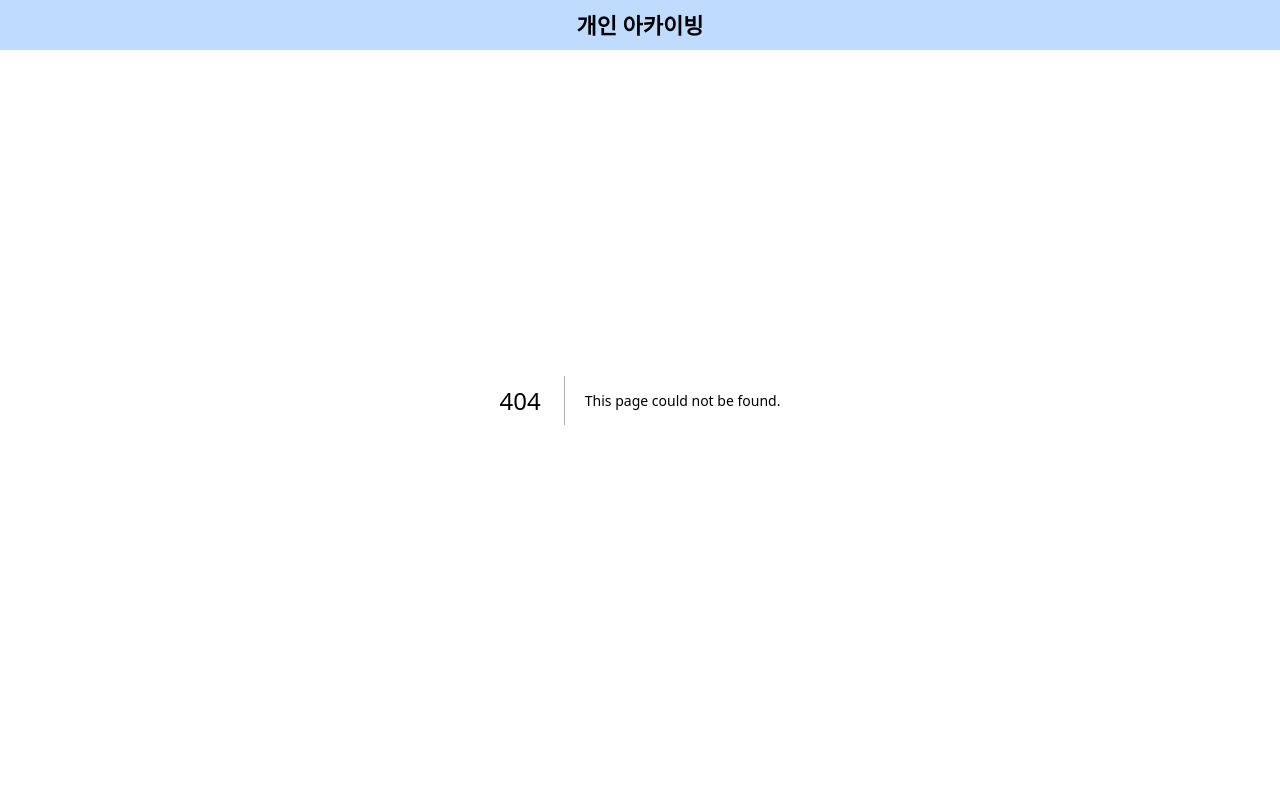
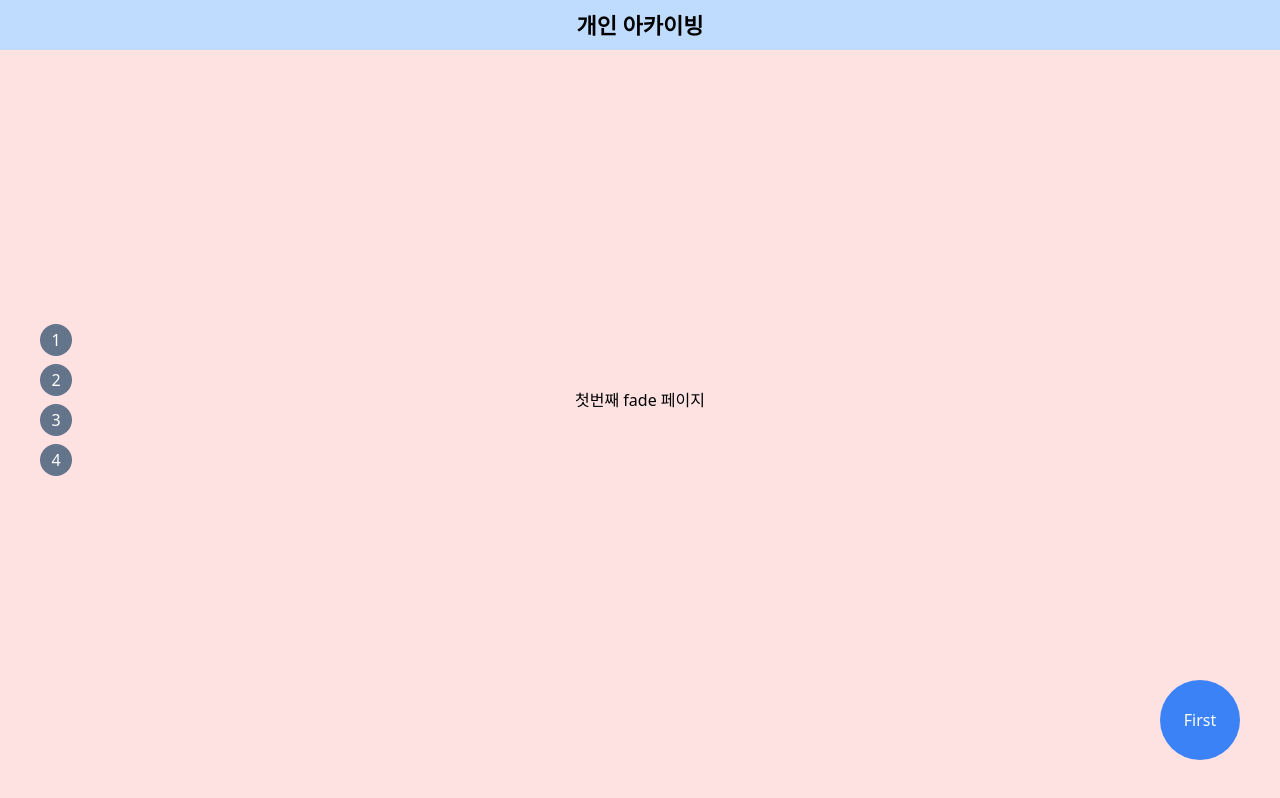
Before and after one commit to pminsun/PersonalArchiving, a Next.js app in the folder next13/: page /fullpagescroll/fadeInout in a window 1280 px wide. Before the commit this address had no page. Built offline with nearby package versions, Linux system fonts and the light colour scheme.

Commit message:
Feadt: 풀페이지 fadeInOut 스크롤 추가

```diff
--- /dev/null
+++ b/next13/src/pages/fullpagescroll/fadeInout/index.js
@@ -0,0 +1,99 @@
+import { useEffect, useRef, useState } from 'react';
+
+export default function FullpageScrollFadeInOut() {
+  const outerDivRef = useRef();
+  const [currentPage, setCurrentPage] = useState(1);
+  const [isScrolling, setIsScrolling] = useState(false);
+  const totalPage = 4;
+
+  useEffect(() => {
+    const outerDiv = outerDivRef.current;
+    const innerDivs = outerDiv.querySelectorAll('.inner');
+
+    innerDivs.forEach((div, index) => {
+      if (index + 1 === currentPage) {
+        div.classList.add('active');
+        div.classList.remove('exiting');
+      } else {
+        div.classList.remove('active');
+        if (div.classList.contains('exiting')) {
+          setTimeout(() => div.classList.remove('exiting'), 600); // 페이드아웃 후 클래스 제거
+        }
+      }
+    });
+  }, [currentPage]);
+
+  useEffect(() => {
+    const wheelHandler = (e) => {
+      e.preventDefault();
+      if (isScrolling) return;
+
+      const { deltaY } = e;
+      let nextPage = currentPage;
+
+      if (deltaY > 0) {
+        nextPage = currentPage + 1;
+      } else {
+        nextPage = currentPage - 1;
+      }
+
+      if (nextPage < 1) nextPage = 1;
+      if (nextPage > totalPage) nextPage = totalPage;
+
+      if (nextPage !== currentPage) {
+        setIsScrolling(true);
+
+        const currentDiv = outerDivRef.current.querySelector(`.inner:nth-child(${currentPage})`);
+        currentDiv.classList.add('exiting');
+
+        setTimeout(() => {
+          setCurrentPage(nextPage);
+          setIsScrolling(false);
+        }, 600);
+      }
+    };
+
+    const outerDivCurrent = outerDivRef.current;
+
+    if (outerDivCurrent) {
+      outerDivCurrent.addEventListener('wheel', wheelHandler);
+    }
+
+    return () => {
+      if (outerDivCurrent) {
+        outerDivCurrent.removeEventListener('wheel', wheelHandler);
+      }
+    };
+  }, [currentPage, isScrolling]);
+
+  return (
+    <>
+      <section
+        ref={outerDivRef}
+        className="fadeOuter"
+      >
+        <div className="bg-red-100 inner active">첫번째 fade 페이지</div>
+        <div className="bg-red-200 inner">두번째 페이지</div>
+        <div className="bg-red-300 inner">세번째 페이지</div>
+        <div className="bg-red-400 inner">네번째 페이지</div>
+      </section>
+      <div
+        onClick={() => setCurrentPage(1)}
+        className="gotoTop"
+      >
+        First
+      </div>
+      <ul className="dot_area">
+        {Array.from(Array(totalPage), (_, index) => index + 1).map((dot, index) => (
+          <li
+            key={index}
+            className="dot"
+            onClick={() => setCurrentPage(index + 1)}
+          >
+            {index + 1}
+          </li>
+        ))}
+      </ul>
+    </>
+  );
+}
--- a/next13/src/pages/fullpagescroll/index.js
+++ b/next13/src/pages/fullpagescroll/index.js
@@ -7,6 +7,7 @@ export default function FullpageScroll() {
       <div className="flex gap-3 link_area">
         <Link href={'/fullpagescroll/verticality'}>fullpagescroll 수직</Link>
         <Link href={'/fullpagescroll/horizontal'}>fullpagescroll 수평</Link>
+        <Link href={'/fullpagescroll/fadeInout'}>fullpagescroll fadeInOut</Link>
       </div>
     </section>
   );
--- a/next13/src/styles/globals.css
+++ b/next13/src/styles/globals.css
@@ -60,13 +60,33 @@ header {
   }
 }
 .gotoTop {
-  @apply absolute w-20 h-20 text-white bg-blue-500 rounded-full cursor-pointer flex_center bottom-10 right-10;
+  @apply absolute w-20 h-20 z-30 text-white bg-blue-500 rounded-full cursor-pointer flex_center bottom-10 right-10;
 }
 
 .dot_area {
-  @apply flex_vertical_center flex-col gap-2 absolute_yHalf left-10;
+  @apply flex_vertical_center flex-col gap-2 absolute_yHalf left-10 z-30;
 
   .dot {
     @apply flex_center text-white w-8 h-8 cursor-pointer rounded-full bg-slate-500;
   }
 }
+
+.fadeOuter {
+  @apply relative w-full h-screen overflow-hidden;
+
+  .inner {
+    @apply absolute top-0 left-0 flex_center w-full h-screen py-[5.64vmin];
+    opacity: 0;
+    transition: opacity 0.6s ease-in-out;
+  }
+
+  .inner.active {
+    opacity: 1;
+    z-index: 1; /* 현재 페이지는 가장 위에 오도록 설정 */
+  }
+
+  .inner.exiting {
+    opacity: 0;
+    z-index: 0; /* 페이드 아웃될 때 뒤로 사라지도록 설정 */
+  }
+}
```
